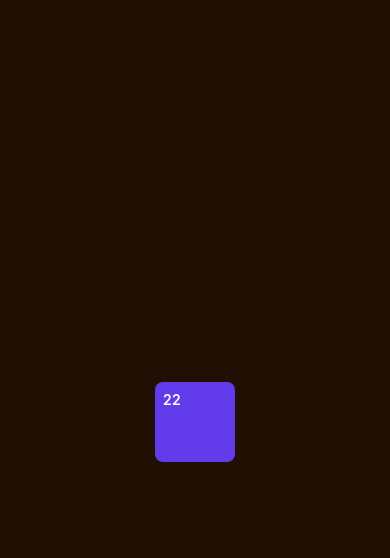
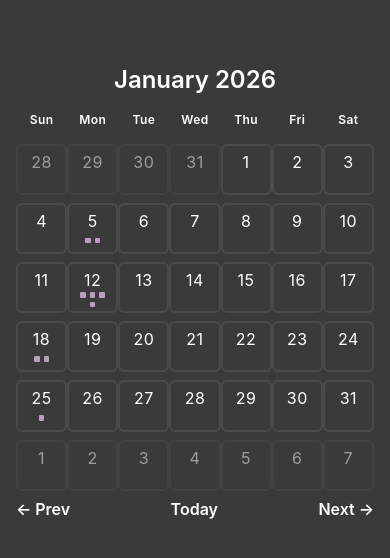
Before and after one commit to tajMace/ruby-mobile, a React Native app in the folder ruby-mobile/: screen / in a window 390 px wide. Shown: the top 558 px of the page. Built offline with nearby package versions, Linux system fonts and the light colour scheme.

Commit message:
huge commit; monthView functional, with highlighting dayCell on click and calendar month scrolling. running off prop data

```diff
--- a/ruby-mobile/src/components/calendar/DayCell.tsx
+++ b/ruby-mobile/src/components/calendar/DayCell.tsx
@@ -10,58 +10,36 @@
  * =============<< ********* >>=============
  */
 
-import { View, Text, StyleSheet } from 'react-native'
+import { View, Text, StyleSheet, Pressable } from 'react-native'
 import { CalendarEvent } from '../../models/CalendarEvent'
-import { colours, spacing, typography } from '../../theme/index'
+import { calendarColors, spacing, typography } from '../../theme/index'
 import { isToday } from '../../utils/calendarUtils'
 
 interface DayCellProps {
     date: Date;
     events: CalendarEvent[];
     isCurrentMonth: boolean;
+    onPress?: () => void;
+    isSelected?: boolean;
 }
 
-export default function DayCell({ date, events, isCurrentMonth }: DayCellProps) {
-    const today = isToday(date);
+export default function DayCell({ date, events, isCurrentMonth, onPress, isSelected }: DayCellProps) {
     const dayNumber = date.getDate();
-    const maxVisibleDots = 4;
+    const maxVisibleDots = 6;
     const displayEvents = events.slice(0, maxVisibleDots);
     const overflow = Math.max(0, events.length - maxVisibleDots);
 
-    const styles = StyleSheet.create({
-        container: {
-            flex: 1,
-            padding: spacing.sm,
-            aspectRatio: 1,
-            backgroundColor: today ? colours.accent : colours.secondary,
-            borderRadius: 8,
-            opacity: isCurrentMonth ? 1 : 0.5
-        },
-        dayNumber: {
-            ...typography.bodySmall,
-            color: today ? 'white' : colours.dark,
-            fontWeight: today ? '600' : '400',
-            marginBottom: spacing.xs
-        },
-        dotsContainer: {
-            flexDirection: 'row',
-            flexWrap: 'wrap',
-            gap: spacing.xs
-        },
-        dot: {
-            width: 6,
-            height: 6,
-            backgroundColor: colours.accent,
-            borderRadius: 1
-        },
-        overflowText: {
-            ...typography.caption,
-            color: colours.dark
-        }
-    });
+    const styles = getStyles(!!isSelected, isCurrentMonth, events.length);
 
     return (
-        <View style={styles.container}>
+        <Pressable
+            onPress={onPress}
+            style={({ pressed }) => [
+                styles.container,
+                isSelected && styles.selected,
+                pressed && styles.pressed
+            ]}
+        >
             <Text style={styles.dayNumber}>{dayNumber}</Text>
             <View style={styles.dotsContainer}>
                 {displayEvents.map((event) => (
@@ -71,6 +49,58 @@ export default function DayCell({ date, events, isCurrentMonth }: DayCellProps)
                     <Text style={styles.overflowText}>+{overflow}</Text>
                 )}
             </View>
-        </View>
-    )
+        </Pressable>
+    );
 }
+
+function getStyles(isSelected: boolean, isCurrentMonth: boolean, dotCount: number) {
+    const isSingleRow = dotCount <= 3;
+
+    return StyleSheet.create({
+        container: {
+            flex: 1,
+            padding: spacing.xs,
+            aspectRatio: 1,
+            borderWidth: 2,
+            borderRadius: 6,
+            borderColor: isSelected ? calendarColors.todayBorder : calendarColors.border,
+            opacity: isCurrentMonth ? 1 : 0.5,
+            justifyContent: 'flex-start',
+            flexDirection: 'column',
+            alignItems: 'center',
+        },
+        dayNumber: {
+            ...typography.button,
+            color: calendarColors.dayNumber,
+            fontWeight: isSelected ? '600' : '400',
+            marginBottom: 0
+        },
+        dotsContainer: {
+            width: '70%',
+            flexDirection: 'row',
+            flexWrap: 'wrap',
+            gap: spacing.xs,
+            justifyContent: 'center',
+            alignItems: 'center',
+            marginTop: (isSingleRow) ? 'auto' : 0,
+            marginBottom: (isSingleRow) ? 'auto' : 0
+        },
+        dot: {
+            width: '20%',
+            aspectRatio: 1,
+            backgroundColor: calendarColors.eventDot,
+            borderRadius: 1
+        },
+        overflowText: {
+            ...typography.caption,
+            color: calendarColors.dayNumber
+        },
+        selected: {
+            borderColor: calendarColors.todayBorder,
+            borderWidth: 3
+        },
+        pressed: {
+            opacity: 0.7
+        }
+    });
+}
--- /dev/null
+++ b/ruby-mobile/src/components/calendar/MonthView.tsx
@@ -0,0 +1,156 @@
+/**
+ * =============<< ********* >>=============
+ * Author       : Taj Macé
+ * Email        : taj.mac101@gmail.com
+ * Organization : Taj Macé
+ * Created On   : 2026-01-24
+ * Title        : MonthView.tsx
+ * Description  : month view component, including DayCells, for calendar view
+ * Copyright (c) 2025 Taj Macé.
+ * =============<< ********* >>=============
+ */
+
+import { useState } from 'react'
+import { View, Text, StyleSheet, ScrollView, Pressable } from 'react-native'
+import DayCell from './DayCell'
+import { CalendarEvent } from '../../models/CalendarEvent'
+import { calendarColors, spacing, typography } from '../../theme/index'
+import { getDaysInMonthGrid, getEventsByDate, groupEventsByDate } from '../../utils/calendarUtils';
+
+export default function MonthCard() {
+    const { year, month, prev, toToday, next } = useMonthNavigation();
+    const [selectedDate, setSelectedDate] = useState<Date | null>(null);
+
+    const days = getDaysInMonthGrid(year, month);
+    const monthName = new Date(year, month, 1).toLocaleString('default', { month: 'long'});
+
+    // Mock events - distributed across random dates
+    const mockEvents: CalendarEvent[] = [
+        { id: 1, event_title: 'Team Meeting', date: new Date(year, month, 5).toISOString().split('T')[0] },
+        { id: 2, event_title: 'Project Review', date: new Date(year, month, 5).toISOString().split('T')[0] },
+        { id: 3, event_title: 'Client Call', date: new Date(year, month, 12).toISOString().split('T')[0] },
+        { id: 4, event_title: 'Lunch Meeting', date: new Date(year, month, 12).toISOString().split('T')[0] },
+        { id: 5, event_title: 'Design Review', date: new Date(year, month, 12).toISOString().split('T')[0] },
+        { id: 9, event_title: 'Steve Meeting', date: new Date(year, month, 12).toISOString().split('T')[0] },
+        { id: 6, event_title: 'Sprint Planning', date: new Date(year, month, 18).toISOString().split('T')[0] },
+        { id: 7, event_title: 'Standup', date: new Date(year, month, 18).toISOString().split('T')[0] },
+        { id: 8, event_title: 'Demo', date: new Date(year, month, 25).toISOString().split('T')[0] },
+    ];
+
+    const eventsByDate = groupEventsByDate(mockEvents);
+
+    const WEEKDAYS = ['Sun', 'Mon', 'Tue', 'Wed', 'Thu', 'Fri', 'Sat'];
+
+    return (
+        <View style={styles.container}>
+            <Text style={styles.monthTitle}>
+                {monthName} {year}
+            </Text>
+
+            <View style={styles.weekdayRow}>
+                {WEEKDAYS.map((day) => (
+                    <Text key={day} style={styles.weekdayLabel}>
+                        {day}
+                    </Text>
+                ))}
+            </View>
+
+            <View style={styles.calendarGrid}>
+                {days.map((dayObj, index) => (
+                    <View key={index} style={styles.cellWrapper}>
+                        <DayCell
+                            date={dayObj.date}
+                            events={getEventsByDate(dayObj.date, eventsByDate)}
+                            isCurrentMonth={dayObj.isCurrentMonth}
+                            onPress={() => setSelectedDate(dayObj.date)}
+                            isSelected={selectedDate?.toDateString() === dayObj.date.toDateString()}
+                        />
+                    </View>
+                ))}
+            </View>
+
+            <View style={styles.navigationRow}>
+                <Pressable onPress={prev}>
+                    <Text style={styles.navButton}>← Prev</Text>
+                </Pressable>
+
+                <Pressable onPress={toToday}>
+                    <Text style={styles.navButton}>Today</Text>
+                </Pressable>
+
+                <Pressable onPress={next}>
+                    <Text style={styles.navButton}>Next →</Text>
+                </Pressable>
+            </View>
+        </View>
+    )
+}
+
+function useMonthNavigation() {
+    const today = new Date()
+    const [year, setYear] = useState(today.getFullYear());
+    const [month, setMonth] = useState(today.getMonth());
+
+    function prev() {
+        setMonth((month === 0) ? 11 : month - 1);
+        if (month === 0) setYear(year - 1);
+    }
+
+    function toToday() {
+        setMonth(today.getMonth());
+        setYear(today.getFullYear())
+    }
+
+    function next() {
+        setMonth((month === 11) ? 0 : month + 1);
+        if (month === 11) setYear(year + 1);
+    }
+
+    return { year, month, prev, toToday, next }
+}
+
+const styles = StyleSheet.create({
+    container: {
+        flex: 1,
+        backgroundColor: calendarColors.background,
+        padding: spacing.md
+    },
+    monthTitle: {
+        ...typography.h2,
+        color: calendarColors.dayNumber,
+        textAlign: 'center',
+        marginBottom: spacing.md
+    },
+    weekdayRow: {
+        flexDirection: 'row',
+        justifyContent: 'space-around',
+        marginBottom: spacing.md
+    },
+    weekdayLabel: {
+        ...typography.caption,
+        color: calendarColors.dayNumber,
+        fontWeight: '600',
+        flex: 1,
+        textAlign: 'center'
+    },
+    calendarGrid: {
+        flexDirection: 'row',
+        flexWrap: 'wrap',
+        justifyContent: 'space-between'
+    },
+    cellWrapper: {
+        width: '14.28%',
+        aspectRatio: 1,
+        marginBottom: spacing.sm,
+    },
+    navigationRow: {
+        flexDirection: 'row',
+        justifyContent: 'space-between',
+        marginBottom: spacing.md
+    },
+    navButton: {
+        color: calendarColors.dayNumber,
+        fontSize: 16,
+        fontWeight: '600'
+    }
+});
--- a/ruby-mobile/src/screens/CalendarScreen.tsx
+++ b/ruby-mobile/src/screens/CalendarScreen.tsx
@@ -11,18 +11,14 @@
  */
 
 import { View, StyleSheet } from 'react-native'
-import { colours, spacing } from '../theme'
-import DayCell from '../components/calendar/DayCell'
+import { calendarColors, spacing } from '../theme'
+import MonthCard from '../components/calendar/MonthView';
 
 export default function CalendarScreen() {
     return (
         <View style={styles.container}>
-            <View style={styles.dayCell}>
-                <DayCell
-                    date={new Date(2026, 0, 22)}
-                    events={[]}
-                    isCurrentMonth={true}
-                />
+            <View style={styles.monthCard}>
+                <MonthCard />
             </View>
         </View>
     );
@@ -31,13 +27,10 @@ export default function CalendarScreen() {
 const styles = StyleSheet.create({
     container: {
         flex: 1,
-        backgroundColor: colours.dark,
-        padding: spacing.md,
-        justifyContent: 'center',
-        alignItems: 'center'
+        backgroundColor: calendarColors.background,
+        paddingVertical: spacing.xxl
     },
-    dayCell: {
-        width: 80,
-        height: 80
+    monthCard: {
+        flex: 1
     }
 });
--- a/ruby-mobile/src/theme/colours.ts
+++ b/ruby-mobile/src/theme/colors.ts
@@ -9,12 +9,12 @@
  * Copyright (c) 2025 Taj Macé.
  * =============<< ********* >>=============
  */
-export const colours = {
-    primary: "#A91D3A",     // Carmine
-    secondary: "#BFC3BA",   // Ash Grey
-    tertiary: "#A9ACA9",    // Silver
-    dark: "#210F04",        // Coffee Bean
-    accent: "#623CEA"       // Majorelle Blue
+export const calendarColors = {
+    background: "#3A3A3A",          // graphite
+    todayBorder: "#623CEA",         // majorelle blue
+    border: "#4A4A4A",              // charcoal
+    dayNumber: "#FFFFFF",           // white
+    eventDot: "#BC9EC1"             // lilac
 } as const;
 
-export type ColourKey = keyof typeof colours;
+export type ColourKey = keyof typeof calendarColors;
--- a/ruby-mobile/src/theme/index.ts
+++ b/ruby-mobile/src/theme/index.ts
@@ -10,6 +10,6 @@
  * =============<< ********* >>=============
  */
 
-export { colours, type ColourKey } from './colours';
+export { calendarColors, type ColourKey } from './colors';
 export { spacing, type SpacingKey } from './spacing';
 export { typography, type TypographyKey } from './typography';
--- a/ruby-mobile/src/utils/calendarUtils.ts
+++ b/ruby-mobile/src/utils/calendarUtils.ts
@@ -31,6 +31,10 @@ export function groupEventsByDate(events: CalendarEvent[]): Map<string, Calendar
     return grouped;
 }
 
+export function getEventsByDate(date: Date, events: Map<string, CalendarEvent[]>): CalendarEvent[]{
+    return events.get(date.toISOString().split('T')[0]) || [];
+}
+
 /**
  * generates all days for a month view (including padding from prev/next month)
  * returns array of (date, isCurrentMonth) objects
@@ -62,7 +66,7 @@ export function getDaysInMonthGrid(year: number, month: number): Array<{date: Da
 export function formatDateKey(date: Date): string {
     const year = date.getFullYear();
     const month = String((date.getMonth() + 1)).padStart(2, '0');
-    const day = String(date.getDay()).padStart(2, '0');
+    const day = String(date.getDate()).padStart(2, '0');
 
     return `${year}-${month}-${day}`;
 }
```
Also changed, not shown: 1 other file (tests, documents, lock files or other folders).
